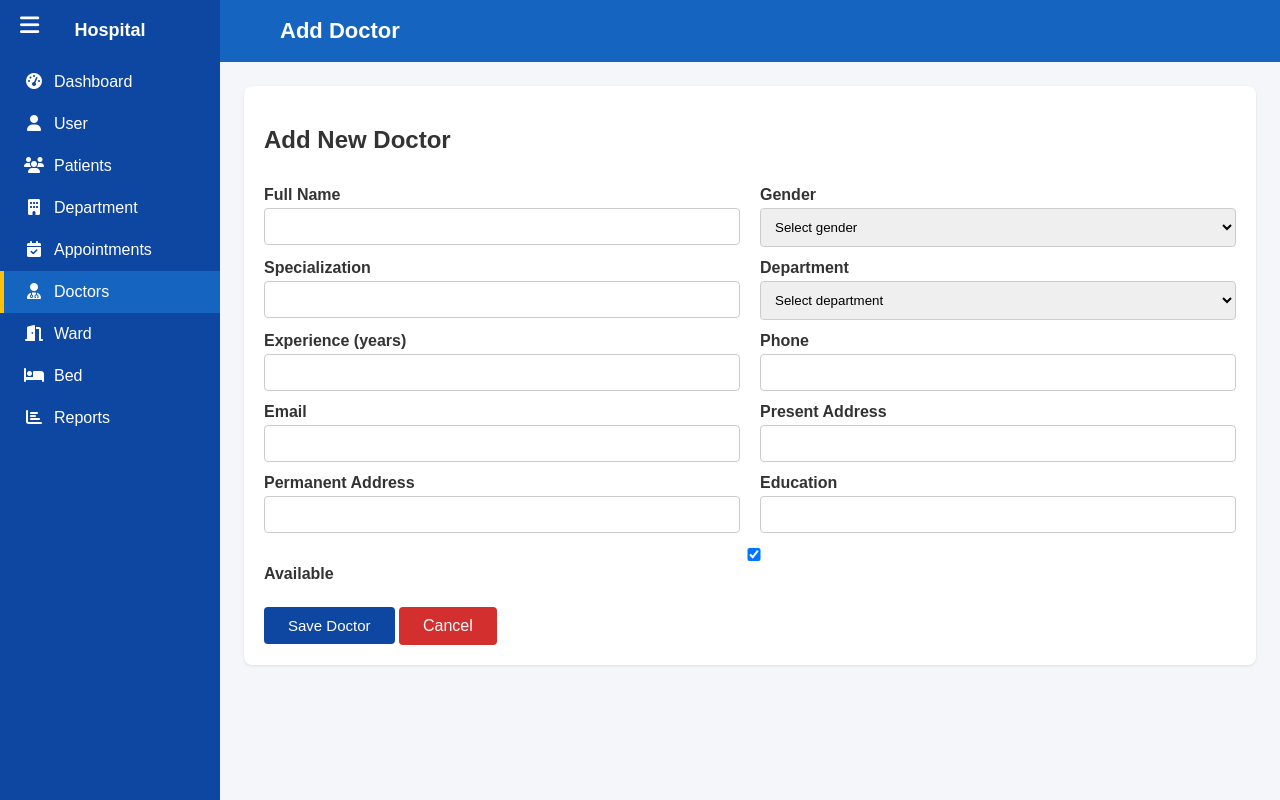
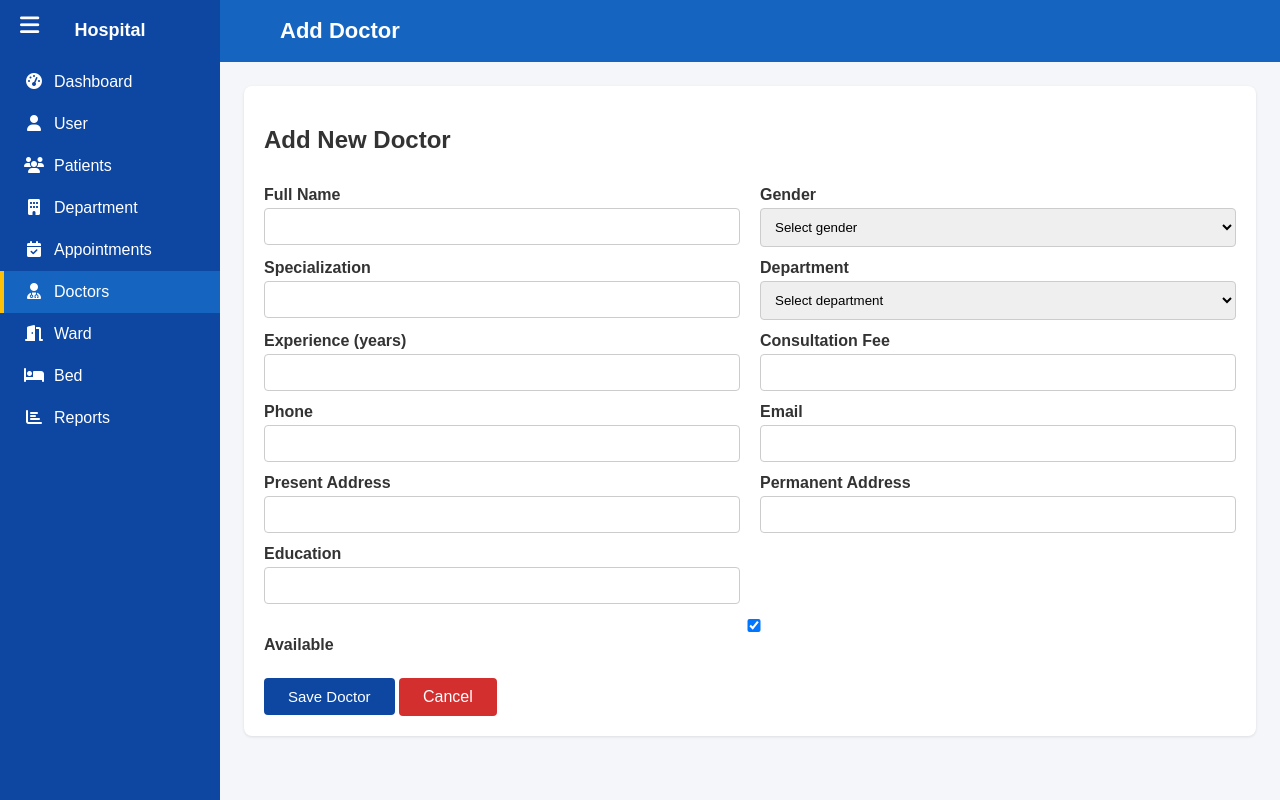
Before and after one commit to RAKIB6348/hospital_django, a Django app: page /doctor/add/ in a window 1280 px wide. Run offline with Django 5.2, Linux system fonts and the light colour scheme.

Commit message:
add doctor fee fields

```diff
--- a/doctor/models.py
+++ b/doctor/models.py
@@ -16,6 +16,7 @@ class Doctor(models.Model):
     permanent_address = models.CharField(max_length=255, blank=True)
     education = models.CharField(max_length=255, blank=True)
     experience_years = models.PositiveIntegerField(default=0)
+    fee = models.DecimalField(max_digits=10, decimal_places=2, default=0)
     available = models.BooleanField(default=True)
     created_at = models.DateTimeField(auto_now_add=True)
 
--- a/doctor/templates/doctor/doctor_add.html
+++ b/doctor/templates/doctor/doctor_add.html
@@ -43,6 +43,10 @@
                 <input type="number" id="experience_years" name="experience_years" min="0" required>
             </div>
             <div>
+                <label for="fee">Consultation Fee</label>
+                <input type="number" id="fee" name="fee" step="0.01" min="0" required>
+            </div>
+            <div>
                 <label for="phone">Phone</label>
                 <input type="tel" id="phone" name="phone">
             </div>
--- a/doctor/templates/doctor/doctor_edit.html
+++ b/doctor/templates/doctor/doctor_edit.html
@@ -42,6 +42,10 @@
                 <input type="number" id="experience_years" name="experience_years" min="0" value="{{ doctor.experience_years }}" required>
             </div>
             <div>
+                <label for="fee">Consultation Fee</label>
+                <input type="number" id="fee" name="fee" step="0.01" min="0" value="{{ doctor.fee }}" required>
+            </div>
+            <div>
                 <label for="phone">Phone</label>
                 <input type="tel" id="phone" name="phone" value="{{ doctor.phone }}">
             </div>
--- a/doctor/templates/doctor/doctor_list.html
+++ b/doctor/templates/doctor/doctor_list.html
@@ -22,6 +22,7 @@
                 <th>Permanent Address</th>
                 <th>Education</th>
                 <th>Experience (yrs)</th>
+                <th>Fee</th>
                 <th>Available</th>
                 <th>Action</th>
             </tr>
@@ -39,6 +40,7 @@
                 <td>{{ doctor.permanent_address }}</td>
                 <td>{{ doctor.education }}</td>
                 <td>{{ doctor.experience_years }}</td>
+                <td>{{ doctor.fee }}</td>
                 <td>{% if doctor.available %}Yes{% else %}No{% endif %}</td>
                 <td>
                     <a href="{% url 'doctor:doctor_edit' doctor.id %}" style="background: #0d47a1; color: white; padding: 6px 12px; text-decoration: none; border-radius: 4px;">Edit</a>
@@ -46,7 +48,7 @@
                 </td>
             </tr>
             {% empty %}
-            <tr><td colspan="12">No doctors registered yet.</td></tr>
+            <tr><td colspan="13">No doctors registered yet.</td></tr>
             {% endfor %}
         </tbody>
     </table>
--- a/doctor/views.py
+++ b/doctor/views.py
@@ -20,6 +20,7 @@ def doctor_add(request):
             permanent_address=request.POST['permanent_address'],
             education=request.POST['education'],
             experience_years=request.POST['experience_years'],
+            fee=request.POST['fee'],
             available=request.POST.get('available') == 'on',
         )
         return redirect('doctor:doctor_list')
@@ -39,6 +40,7 @@ def doctor_edit(request, doctor_id):
         doctor.permanent_address = request.POST['permanent_address']
         doctor.education = request.POST['education']
         doctor.experience_years = request.POST['experience_years']
+        doctor.fee = request.POST['fee']
         doctor.available = request.POST.get('available') == 'on'
         doctor.save()
         return redirect('doctor:doctor_list')
```
Also changed, not shown: db.sqlite3, doctor/migrations/0003_doctor_fee_alter_doctor_id.py (added).
